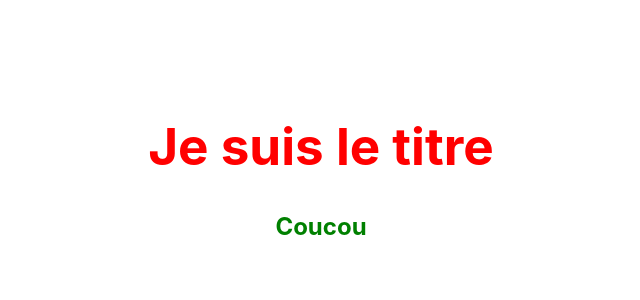
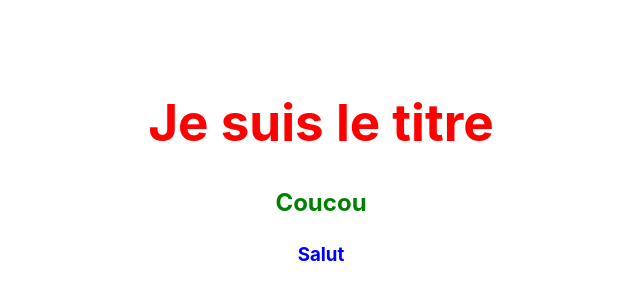
Before and after one commit to TomRoberto/git-github-andromeda24, a React (Vite) app: page / in a window 1280 px wide. Shown: the part 226-526 px from the top of the page, without its empty margins (319-959 px from the left). Built offline with nearby package versions, Linux system fonts and the light colour scheme.

Commit message:
added h3 tom

```diff
--- a/src/App.jsx
+++ b/src/App.jsx
@@ -6,6 +6,7 @@ function App() {
     <>
       <h1 style={{ color: "red" }}>Je suis le titre</h1>
       <h2 style={{ color: "green" }}>Coucou</h2>
+      <h3 style={{ color: "blue" }}>Salut</h3>
     </>
   );
 }
```
